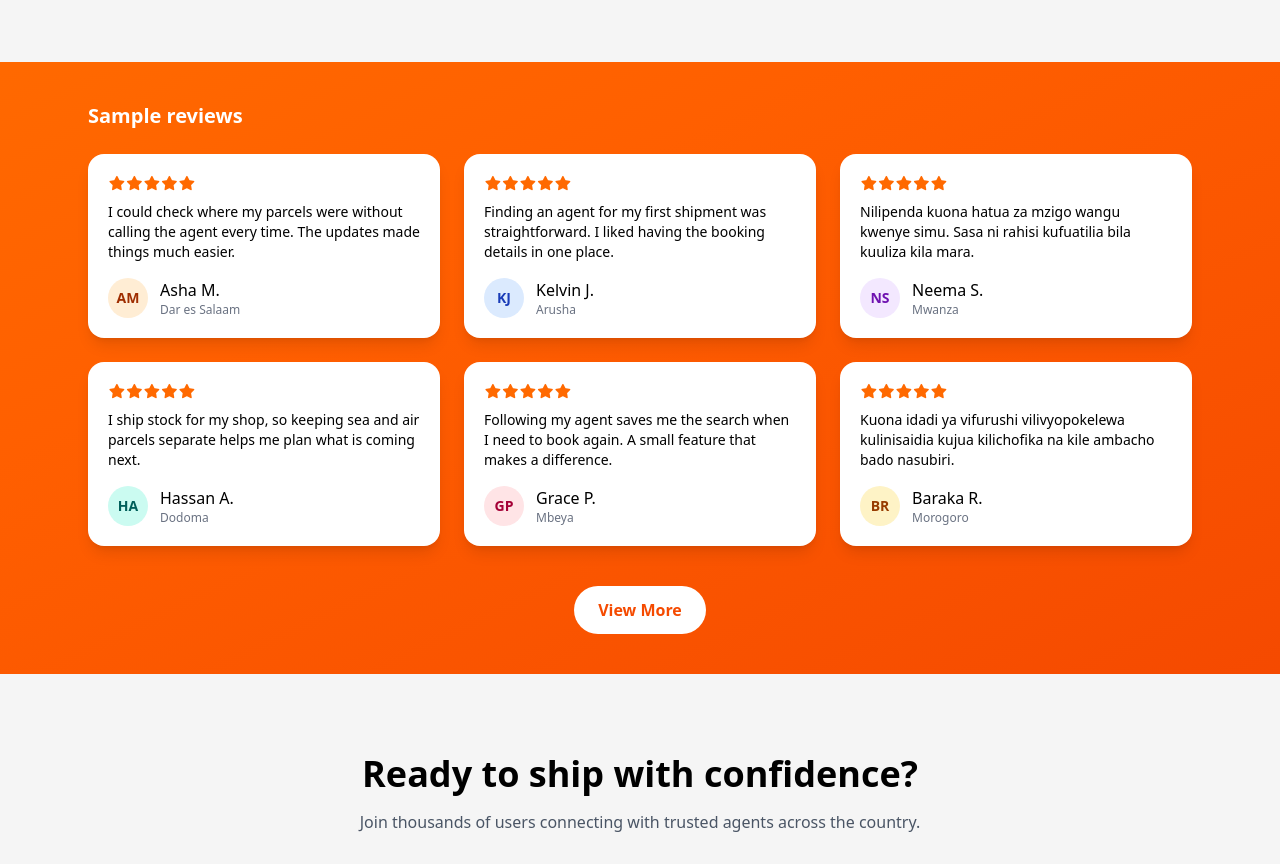
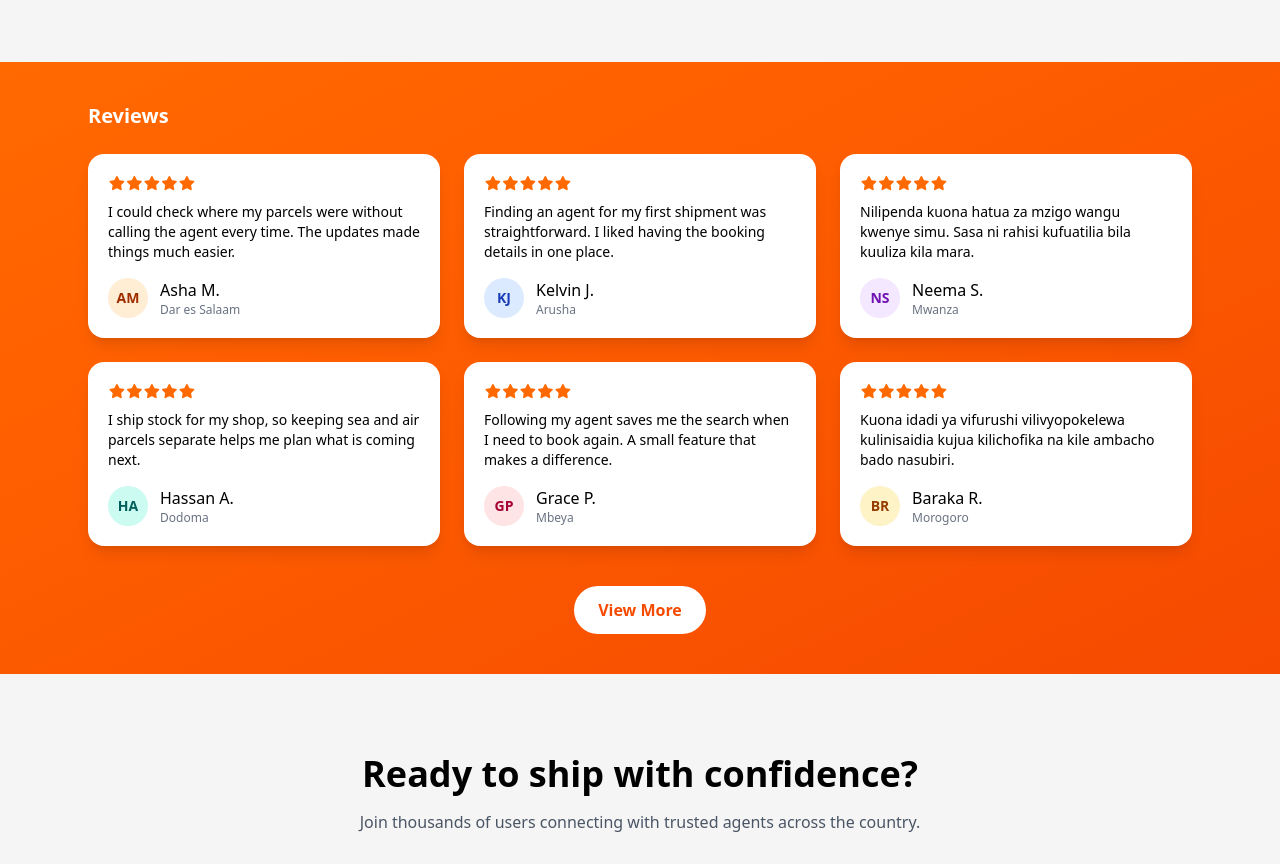
Before and after one commit to mullastz/pilikapilika_frontend, an Angular app: page / in a window 1280 px wide. Shown: the part 1861-2725 px from the top of the page. Built offline with nearby package versions, Linux system fonts and the light colour scheme; no server answers.

Commit message:
fix: update heading in testimonials section for clarity

```diff
--- a/src/app/feature/landing-page/landing-page.html
+++ b/src/app/feature/landing-page/landing-page.html
@@ -373,7 +373,7 @@
         <!-- INNER CONTENT (same padding as others) -->
         <div class="px-4 sm:px-6 max-w-6xl mx-auto">
 
-        <h2 class="text-lg sm:text-xl font-bold text-white mb-4 sm:mb-6">Sample reviews</h2>
+        <h2 class="text-lg sm:text-xl font-bold text-white mb-4 sm:mb-6">Reviews</h2>
 
         <div class="grid grid-cols-1 sm:grid-cols-2 lg:grid-cols-3 gap-4 sm:gap-6">
             <div *ngFor="let t of testimonials"
```
